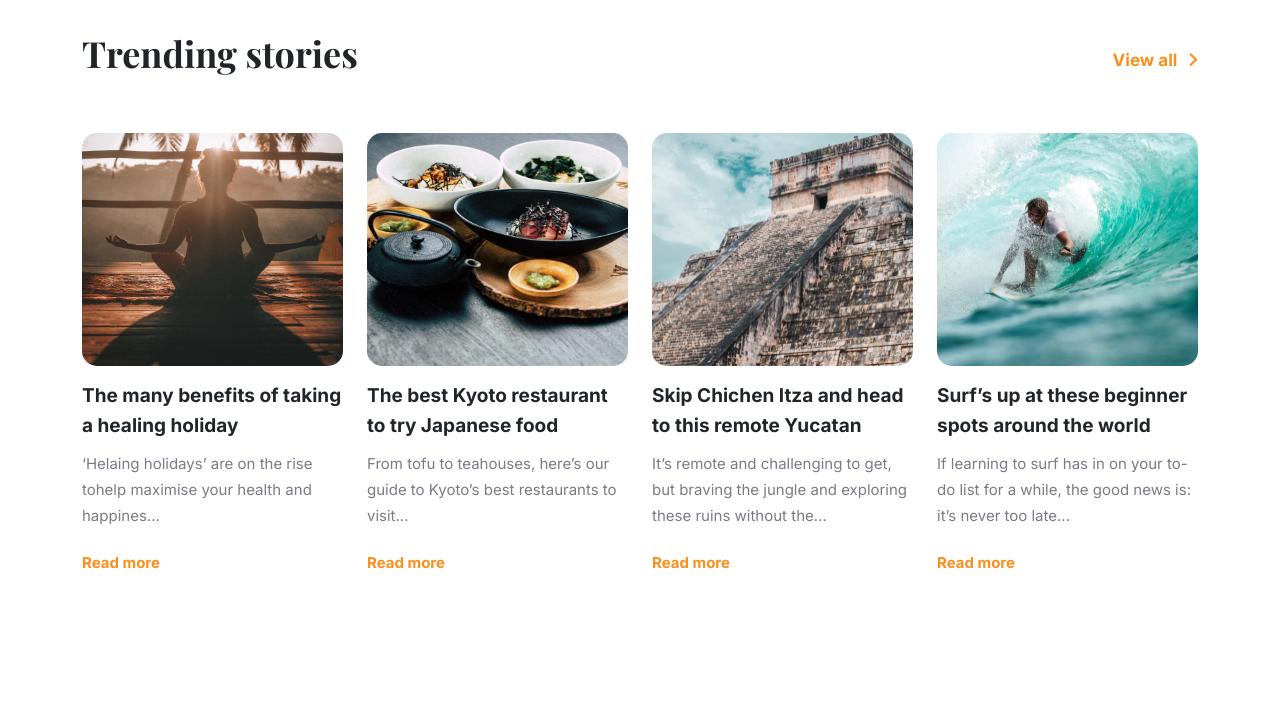
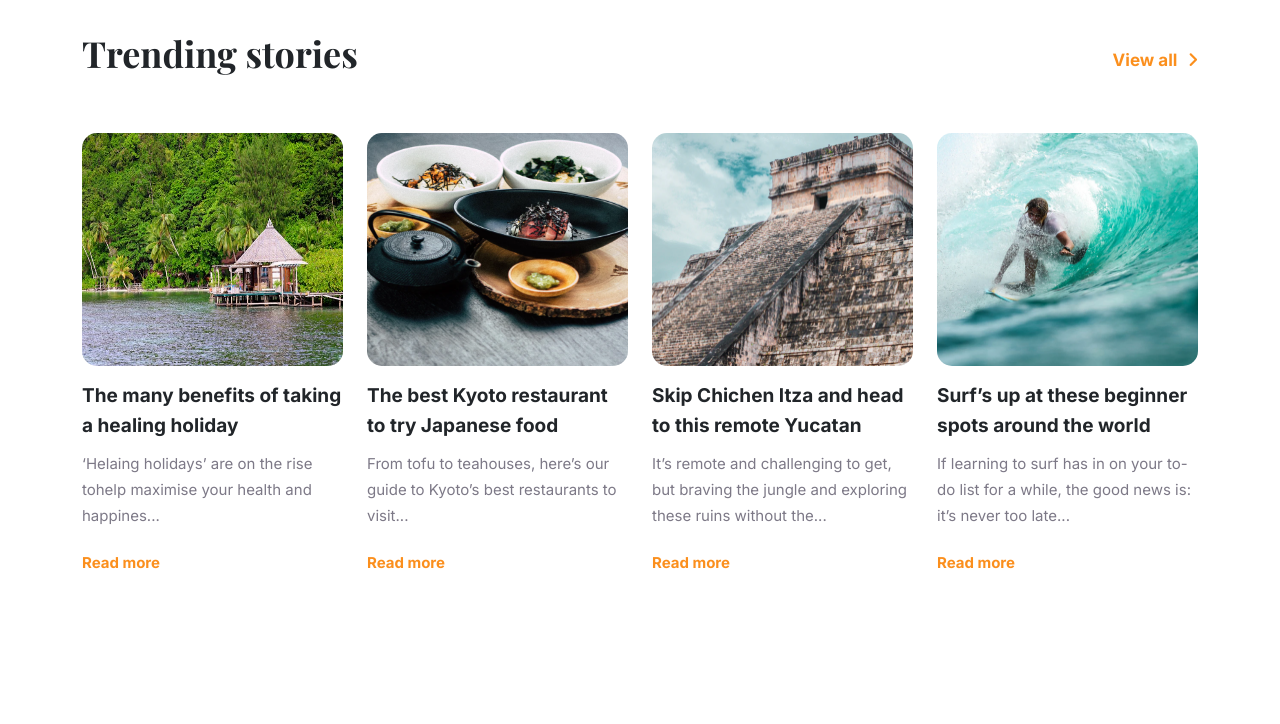
Before and after one commit to Ola2524/figma-to-html2, a plain HTML site: page index.html in a window 1280 px wide. Shown: the part 3360-4084 px from the top of the page. Drawn offline with nearby package versions, Linux system fonts and the light colour scheme; a web font is replaced by a local one.

Commit message:
edit image

```diff
--- a/index.html
+++ b/index.html
@@ -231,7 +231,7 @@
             <div class="row">
                 <div class="col-sm-12 col-md-6 col-lg-3 position-relative d-flex justify-content-center">
                     <div class="stories__img">
-                        <img class="img-fluid" src="./images/image 12.png" alt="">
+                        <img class="img-fluid" src="./images/pexels-terasdondon-31987281.jpg" alt="">
                         <caption>
                             <h5>The many benefits of taking a healing holiday</h5>
                             <p>‘Helaing holidays’ are on the rise
```
Also changed, not shown: images/pexels-terasdondon-31987281.jpg (added).
